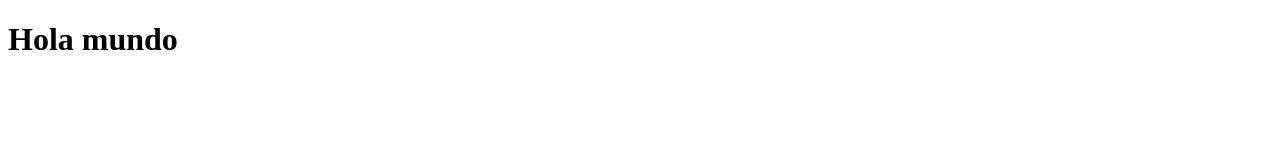
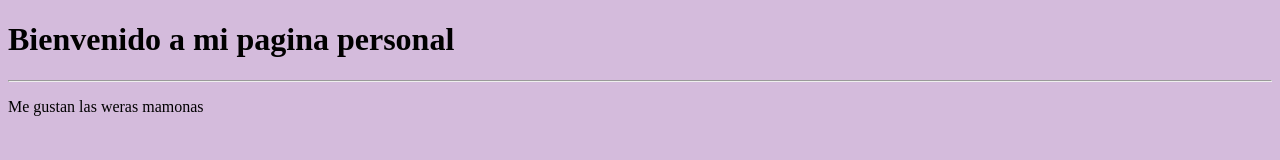
Before and after one commit to duranysdd/duranysdd.github.io, a plain HTML site: page index.html in a window 1280 px wide. Drawn offline with Linux system fonts and the light colour scheme.

Commit message:
editamos pagina personal

```diff
--- a/index.html
+++ b/index.html
@@ -4,9 +4,11 @@
     <meta charset="UTF-8">
     <meta http-equiv="X-UA-Compatible" content="IE=edge">
     <meta name="viewport" content="width=device-width, initial-scale=1.0">
-    <title>Document</title>
+    <title>Página personal</title>
 </head>
-<body>
-    <h1>Hola mundo</h1>
+<body bgcolor="D4BBDC">
+    <h1>Bienvenido a mi pagina personal</h1>
+    <hr>
+    <p>Me gustan las weras mamonas</p>
 </body>
 </html>
--- a/js/app.js
+++ b/js/app.js
@@ -1 +1,3 @@
-console.log('Hola Mundo');
+const saludo = () => {
+    alert('Hola!')
+}
```
